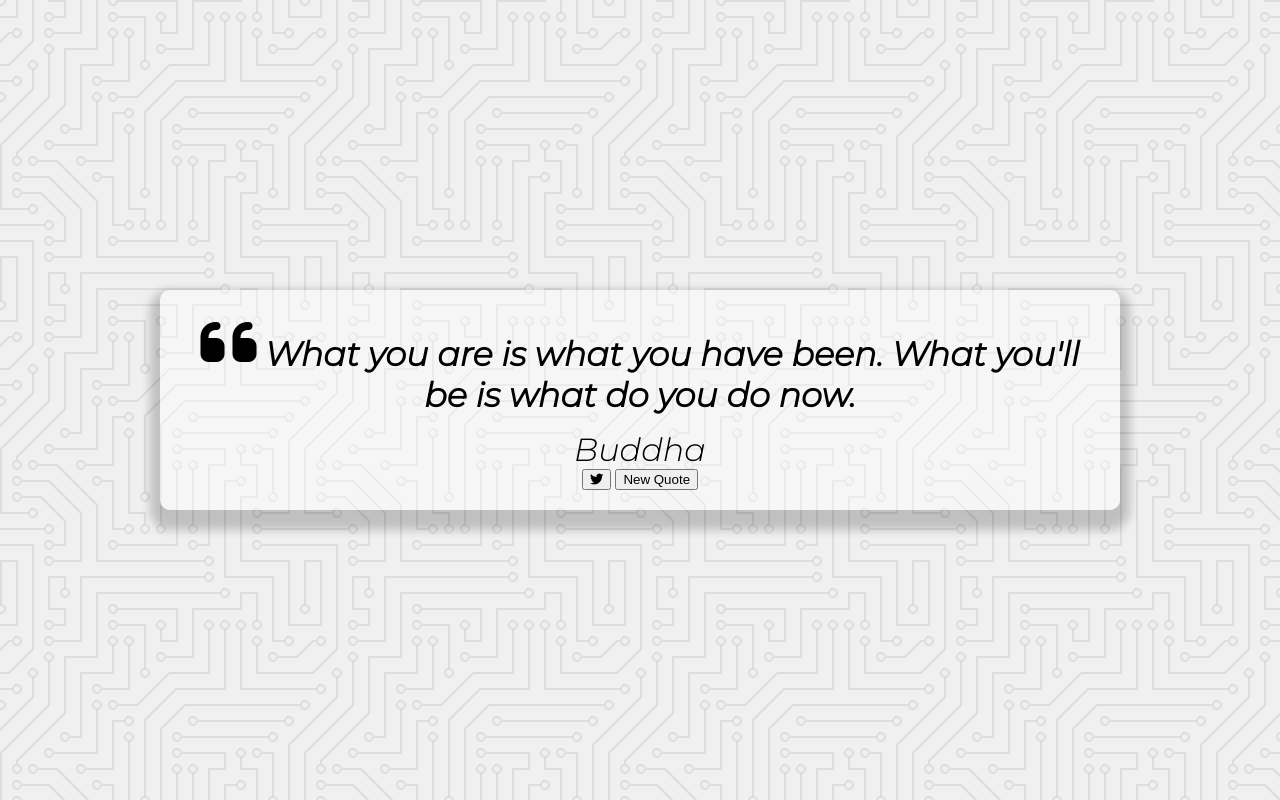
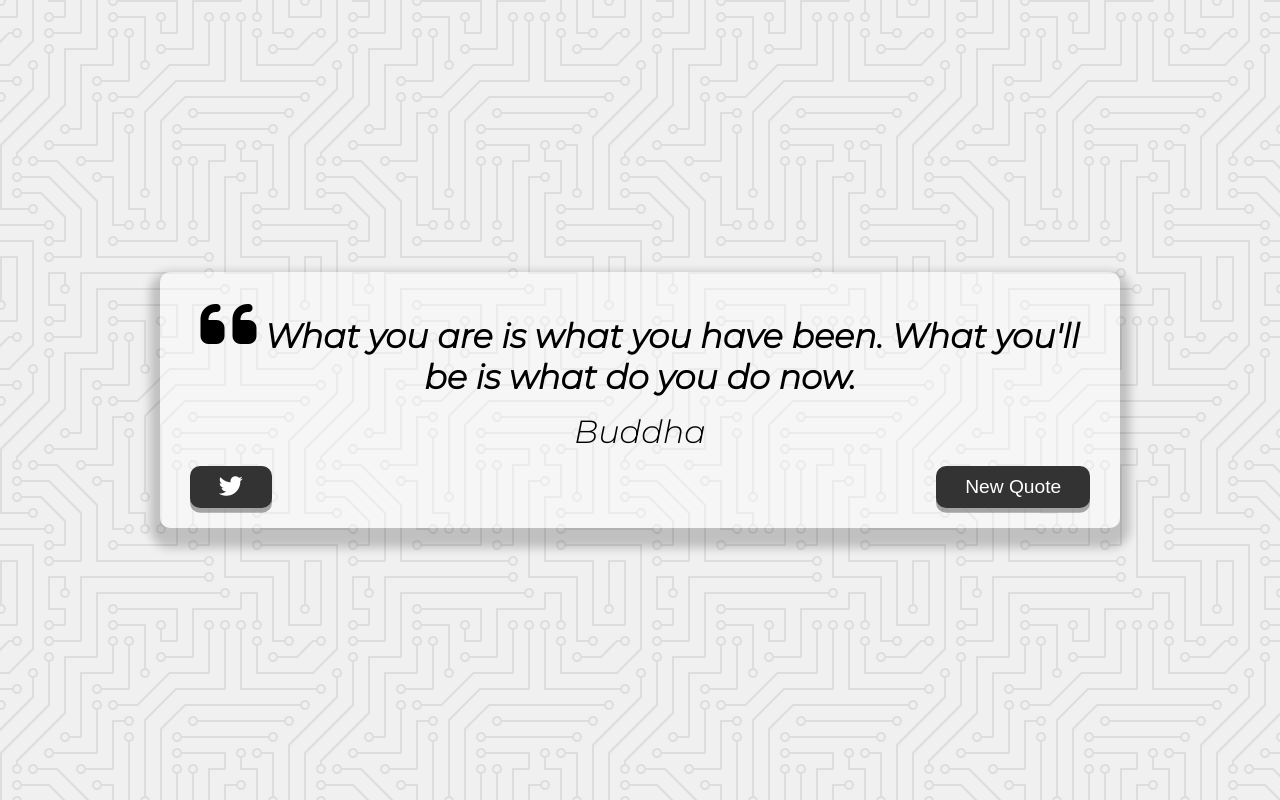
Before and after one commit to Shreyashkakde1/Quote-Generator, a plain HTML site: page index.html in a window 1280 px wide. Drawn offline with Linux system fonts and the light colour scheme.

Commit message:
styling part done

```diff
--- a/style.css
+++ b/style.css
@@ -44,6 +44,42 @@ body{
     font-style: italic;
 }
 
+.buttons-container{
+    margin-top: 15px;
+    display: flex;
+    justify-content: space-between;
+}
+
+button{
+    cursor: pointer;
+    font-size: 1.2rem;
+    height: 2.rem;
+    border: none;
+    border-radius: 10px;
+    color: white;
+    background-color: #333;
+    outline: none;
+    padding: 0.5rem 1.8rem;
+    box-shadow: 0 0.3rem rgba(121, 121, 121, 0.65);
+}
+
+button:hover{
+    filter: brightness(110%);
+}
+
+button:active{
+    transform: translate(0,0.3rem);
+    box-shadow: 0 0.1rem rgba(255, 255, 255, 0.65);
+}
+
+.twitter-button:hover{
+    color: #38a1f3;
+}
+
+.fa-twitter{
+    font-size: 1.5rem;
+}
+
 /* Media Query: Tablet or Smaller */
 @media screen and (max-width: 1000px) {
     .quote-container{
```
